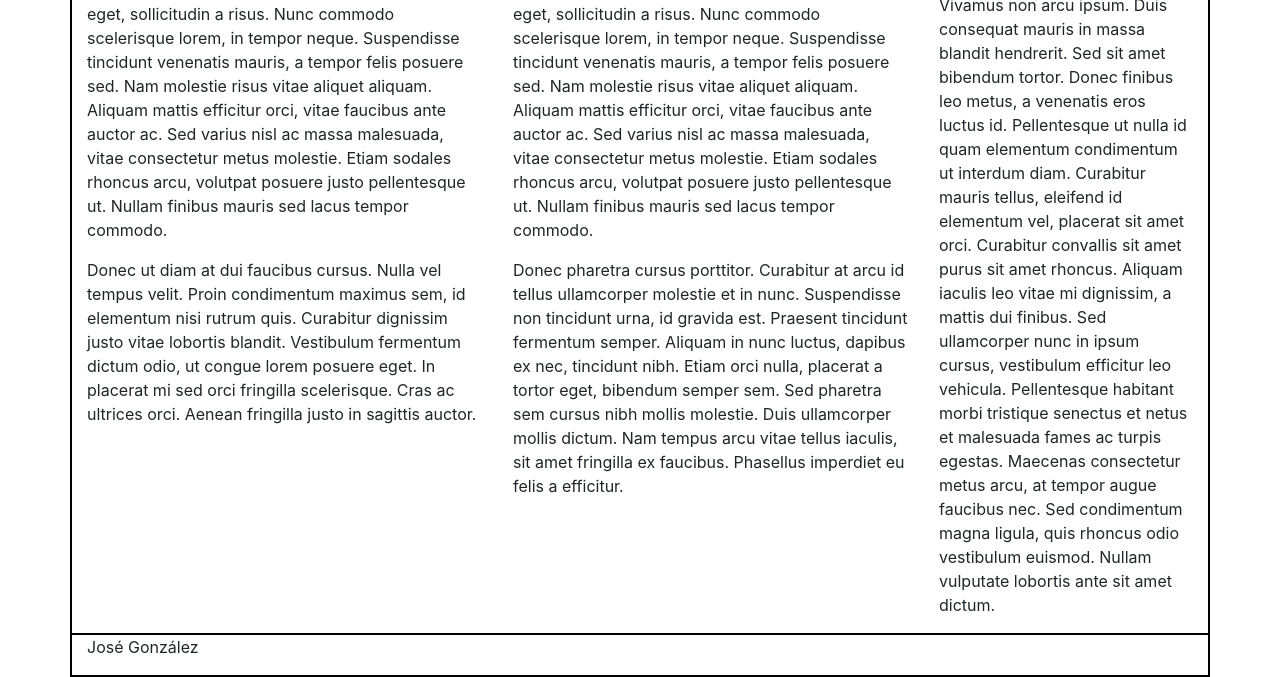
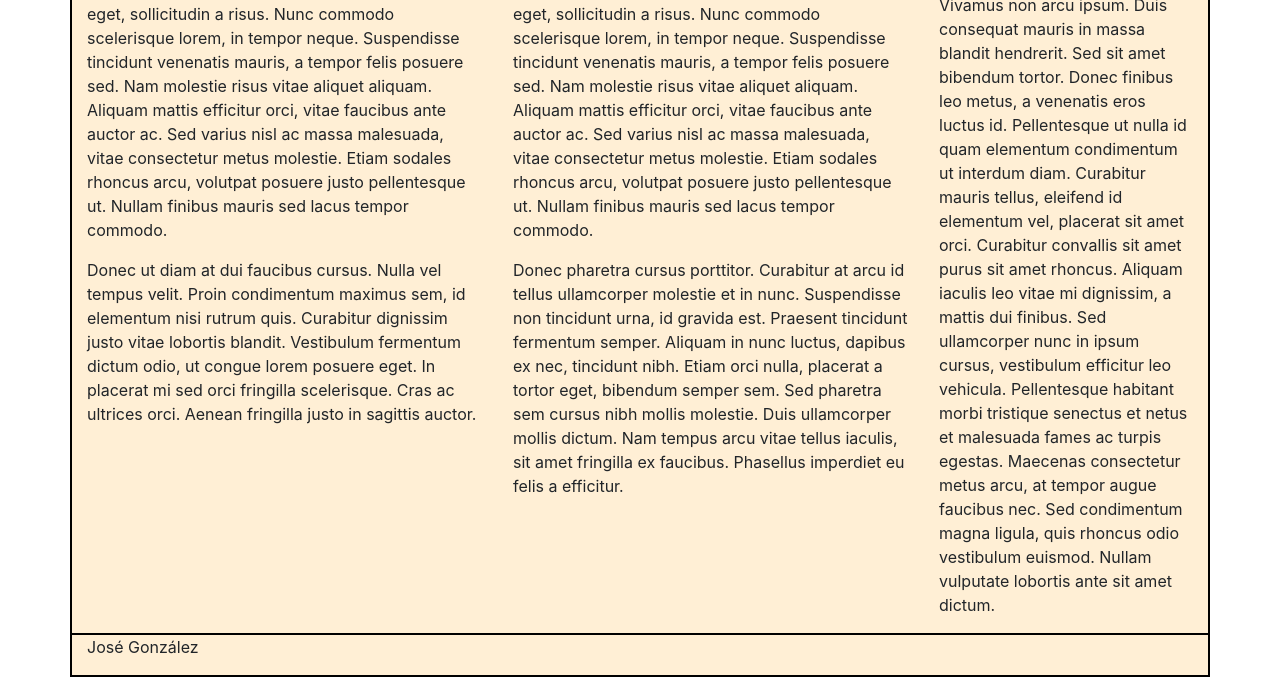
Before and after one commit to pezpan/Angular_Sensu_propio, a website: page Curso AngularJS/02_Bootstrap/holaBootstrap.html in a window 1280 px wide. Shown: the part 192-869 px from the top of the page. Drawn offline with nearby package versions, Linux system fonts and the light colour scheme.

Commit message:
media query

```diff
--- a/Curso AngularJS/02_Bootstrap/css/estilos.css
+++ b/Curso AngularJS/02_Bootstrap/css/estilos.css
@@ -1,3 +1,9 @@
 .bordeado {
     border: 1px solid black;
 }
+
+@media (min-width: 992px){
+    .container{
+        background-color: papayawhip;
+    }
+}
```
